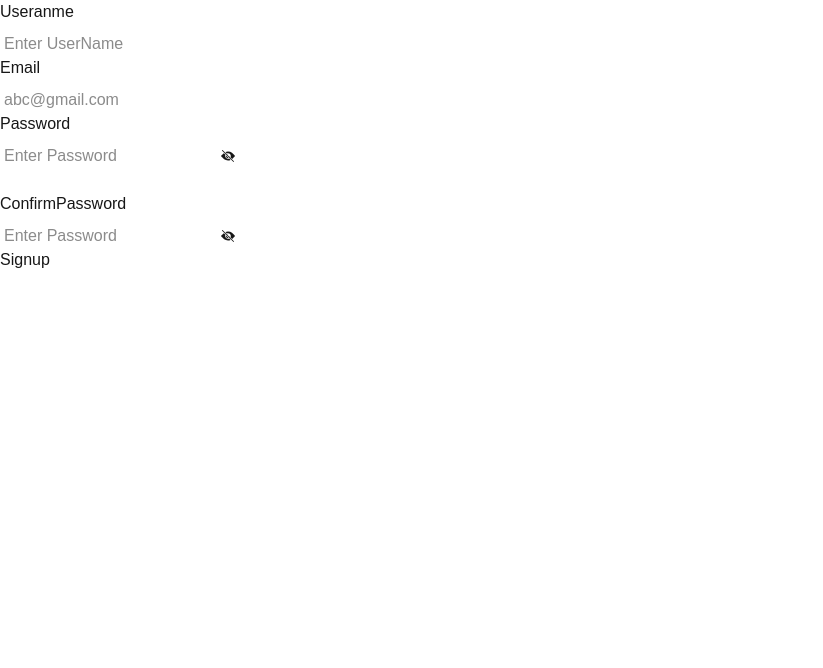
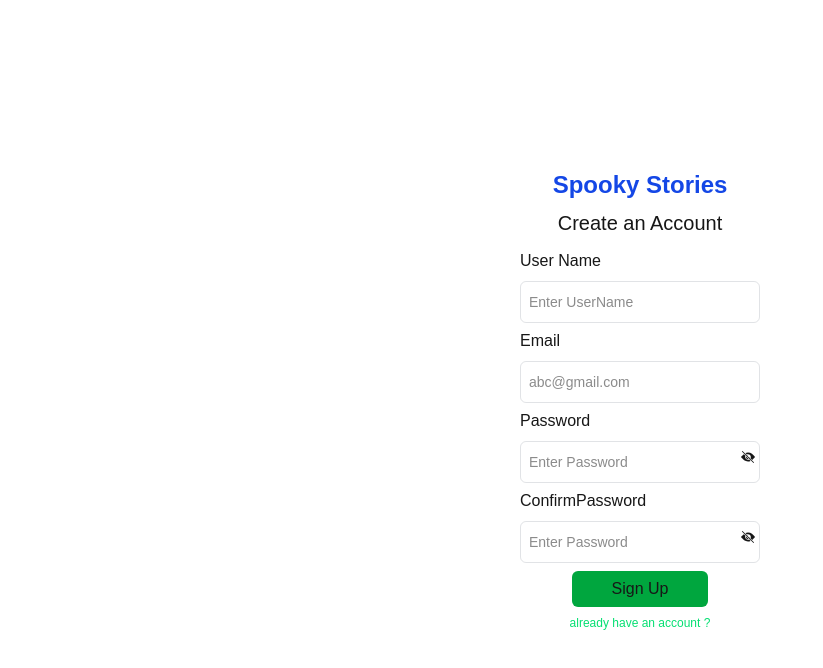
Before and after one commit to M-Atif-Sarwar/spooky-stories, a Next.js app in the folder front-end/: page /signUp in a window 1280 px wide. Shown: the top 668 px of the page, without its empty margins (0-823 px from the left). Built offline with nearby package versions, Linux system fonts and the light colour scheme.

Commit message:
design adjust signup

```diff
--- a/front-end/src/app/(auth)/signUp/page.tsx
+++ b/front-end/src/app/(auth)/signUp/page.tsx
@@ -7,6 +7,7 @@ import { FormFields } from '@/components/formInputField';
 import AddUser from "@/utils/signUpAction";
 import { useState, useTransition } from "react";
 import { useRouter } from "next/navigation";
+import Link from "next/link";
 export type SignupData=z.infer<typeof signupSchema>
 
 export default function Signup()  {
@@ -41,10 +42,16 @@ export default function Signup()  {
     }
   return (
     <>
-       <form onSubmit={handleSubmit(signUPHandler)}>
+       <div className="flex flex-col justify-center items-center min-h-screen gap-y-2 ">
 
+       <h1 className="text-2xl text-blue-700 font-extrabold">Spooky Stories</h1>
+
+       <form
+       onSubmit={handleSubmit(signUPHandler)}
+       >
+        <h2 className="text-xl text-center mt=3 mb-3">Create an Account</h2>
         <FormFields
-        label='Useranme'
+        label='User Name'
         type='text'
         register={register}
         name='username'
@@ -72,8 +79,6 @@ export default function Signup()  {
         error={errors.password}
         ></FormFields>
 
-        <br />
-
         <FormFields
         label='ConfirmPassword'
         type='password'
@@ -84,10 +89,20 @@ export default function Signup()  {
         ></FormFields>
          {displayError && <p className="text-red-600">{displayError}</p>}
 
-         <button  disabled={isPending}>
-            {isPending ? "Signing up..." : "Signup"}
+         <button  disabled={isPending}
+            className="bg-green-600 px-10 py-1.5 rounded-md block mx-auto mt-2"
+         >
+            {isPending ? "Signing Up..." : "Sign Up"}
          </button>
+
+          <div className="flex justify-center mt-2">
+            <Link href="/login" className="text-xs text-green-400">
+               already have an account ?
+            </Link>
+         </div>
        </form>
+
+       </div>
     </>
   )
 }
--- a/front-end/src/components/formInputField.tsx
+++ b/front-end/src/components/formInputField.tsx
@@ -26,12 +26,12 @@ export function FormFields<TFormValues extends FieldValues> (
 
      return <>
    {/* //   retruning Password field if label is password */}
-       { isPasswordField ?  <div className="flex flex-col gap-y-2 relative">
+       { isPasswordField ?  <div className="flex flex-col gap-y-2 relative mb-1.5">
         <label htmlFor={label}>{label} </label>
         <input
         type={hidePassword ? "text": type}
         placeholder={placeholder}
-        className="w-60 rounded-md pl-1"
+        className="w-60 rounded-md p-2 border border-gray-500/20 placeholder:text-sm"
         {...register(name)}/>
 
         {error && <span className="text-red-800 text-xs"> {error.message}</span>}
@@ -44,11 +44,11 @@ export function FormFields<TFormValues extends FieldValues> (
      </div>
 
          :
-      <div className="flex flex-col gap-y-2">
+      <div className="flex flex-col gap-y-2 mb-1.5">
         <label htmlFor={label}>{label} </label>
         <input
         type={type}
-        className="w-60 rounded-md pl-1"
+        className="w-60 rounded-md p-2 border border-gray-500/20 placeholder:text-sm"
         placeholder={placeholder}
         {...register(name)}/>
 
```
